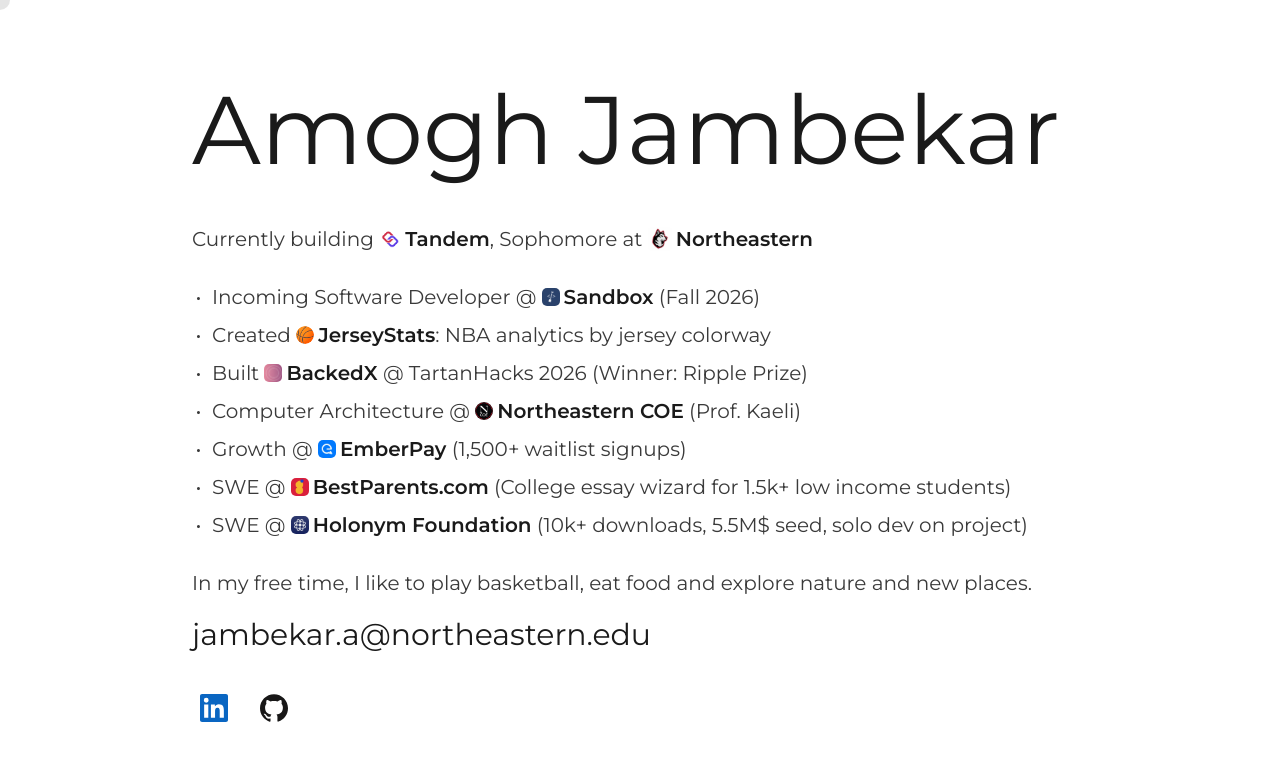
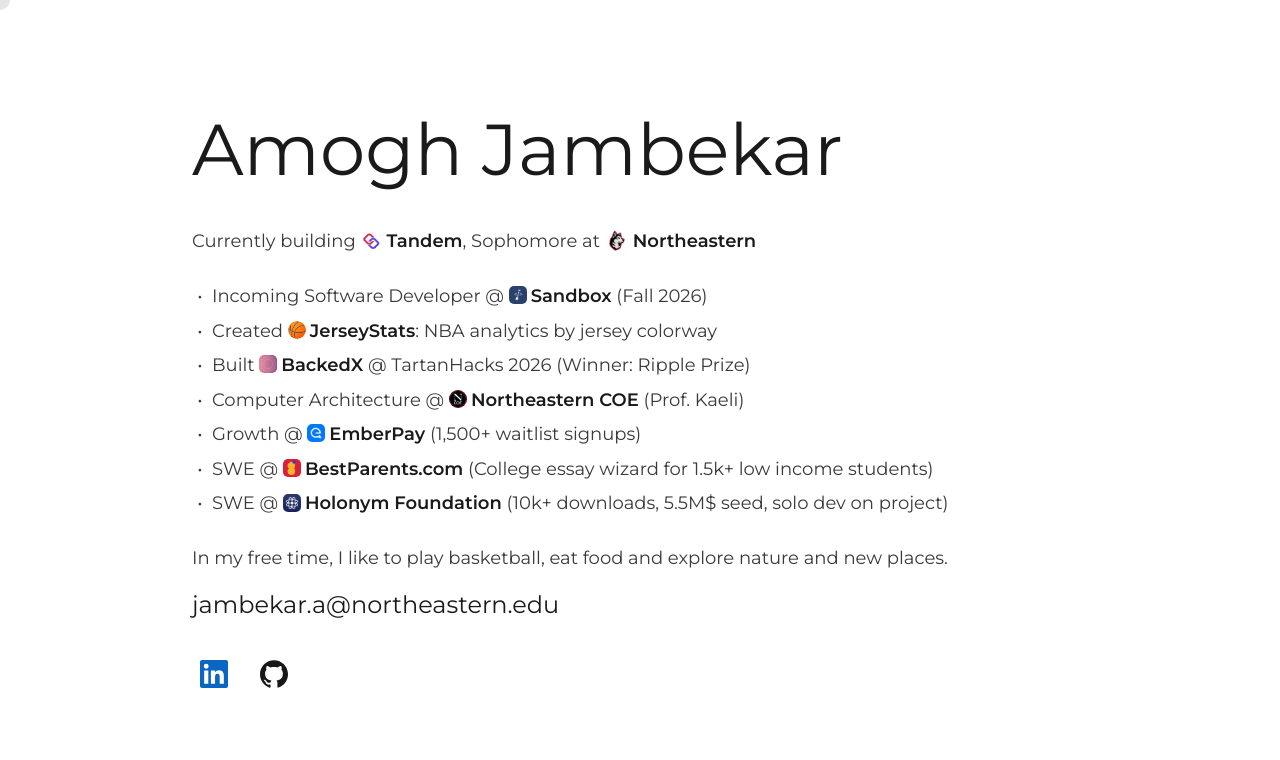
Before and after one commit to AmoghJambekar/Personal-Website, a Next.js app: page / in a window 1280 px wide. Shown: the top 760 px of the page. Built offline with nearby package versions, Linux system fonts and the light colour scheme.

Commit message:
fix: sizing for text area on page

```diff
--- a/src/app/page.tsx
+++ b/src/app/page.tsx
@@ -228,7 +228,7 @@
         <div className="w-full max-w-4xl mt-6 mb-6">
             {/* Heading */}
             <h1
-              className="text-6xl md:text-7xl lg:text-8xl mb-8 leading-tight"
+              className="text-5xl md:text-6xl lg:text-7xl mb-8 leading-tight"
               style={{ ...FONT_HEADING, color: COLORS.primary }}
             >
               Amogh Jambekar
@@ -236,7 +236,7 @@
 
             {/* Current */}
             <div
-              className="text-lg md:text-xl"
+              className="text-base md:text-lg"
               style={{ color: COLORS.secondary, lineHeight: 1.7 }}
             >
               <p>
@@ -259,7 +259,7 @@
             <h2 className="mt-4">
               <a
                 href={`mailto:${EMAIL}`}
-                className="contact-link text-2xl md:text-3xl leading-tight inline-block"
+                className="contact-link text-xl md:text-2xl leading-tight inline-block"
                 style={{
                   ...FONT_HEADING,
                   color: COLORS.primary,
```
